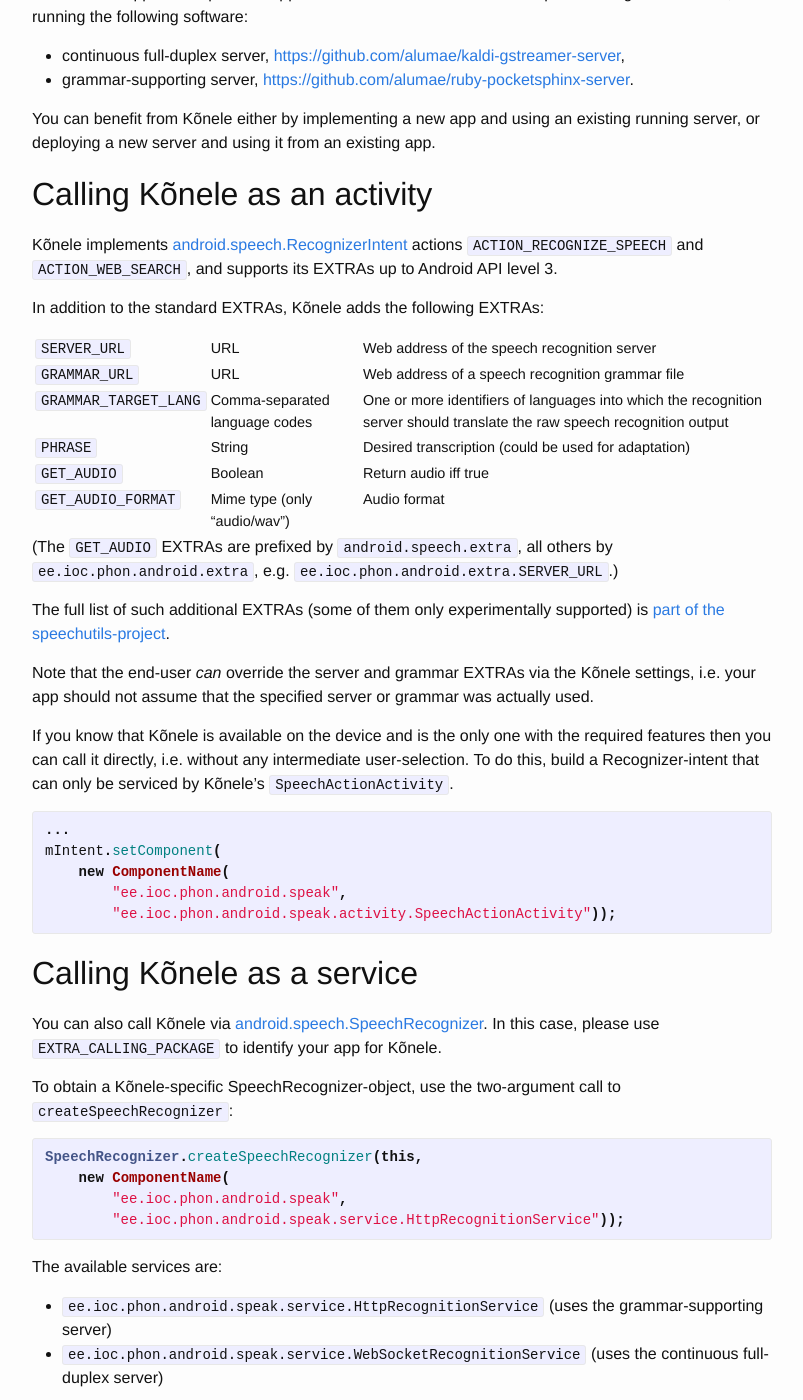
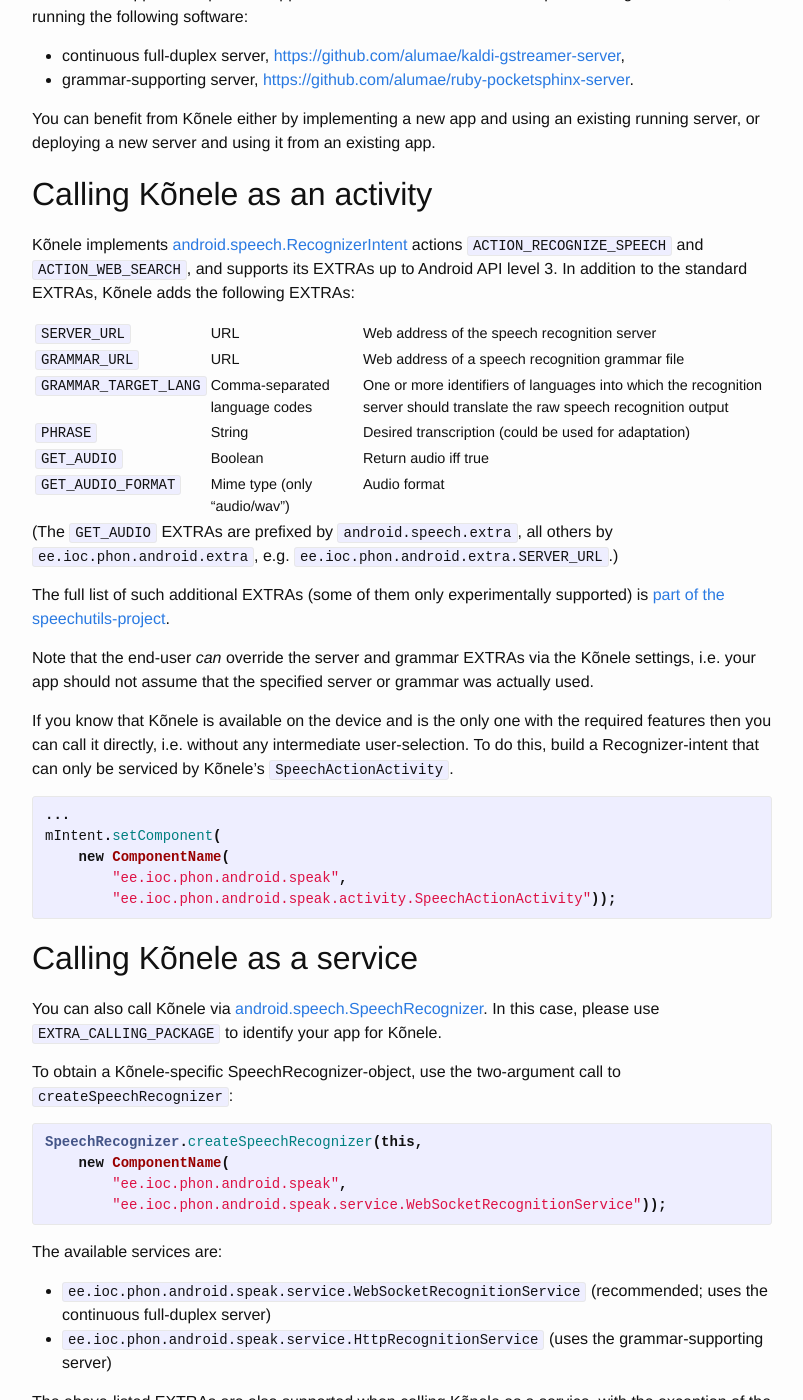
Before and after one commit to Kaljurand/K6nele, a Jekyll site: the page built from docs/en/developer_guide.md, in a window 1280 px wide and 1400 px high, scrolled down 302 px. Shown: the whole window, without its empty margins (238-1041 px from the left). Built offline with Jekyll 4.4.1, drawn with Linux system fonts in a browser that asks for light colours; comment, search, counter and statistics services are not loaded.

Commit message:
Devel guide: remove HttpRecognitionService example

```diff
--- a/docs/en/developer_guide.md
+++ b/docs/en/developer_guide.md
@@ -20,7 +20,6 @@
 
 Kõnele implements [android.speech.RecognizerIntent](http://developer.android.com/reference/android/speech/RecognizerIntent.html) actions `ACTION_RECOGNIZE_SPEECH` and `ACTION_WEB_SEARCH`,
 and supports its EXTRAs up to Android API level 3.
-
 In addition to the standard EXTRAs, Kõnele adds the following EXTRAs:
 
 | `SERVER_URL`          | URL                           | Web address of the speech recognition server
@@ -60,13 +59,13 @@
 SpeechRecognizer.createSpeechRecognizer(this,
     new ComponentName(
         "ee.ioc.phon.android.speak",
-        "ee.ioc.phon.android.speak.service.HttpRecognitionService"));
+        "ee.ioc.phon.android.speak.service.WebSocketRecognitionService"));
 {% endhighlight %}
 
 The available services are:
 
+  - `ee.ioc.phon.android.speak.service.WebSocketRecognitionService` (recommended; uses the continuous full-duplex server)
   - `ee.ioc.phon.android.speak.service.HttpRecognitionService` (uses the grammar-supporting server)
-  - `ee.ioc.phon.android.speak.service.WebSocketRecognitionService` (uses the continuous full-duplex server)
 
 The above-listed EXTRAs are also supported when calling Kõnele as a service, with the
 exception of the `GET_AUDIO` EXTRAs.
```
